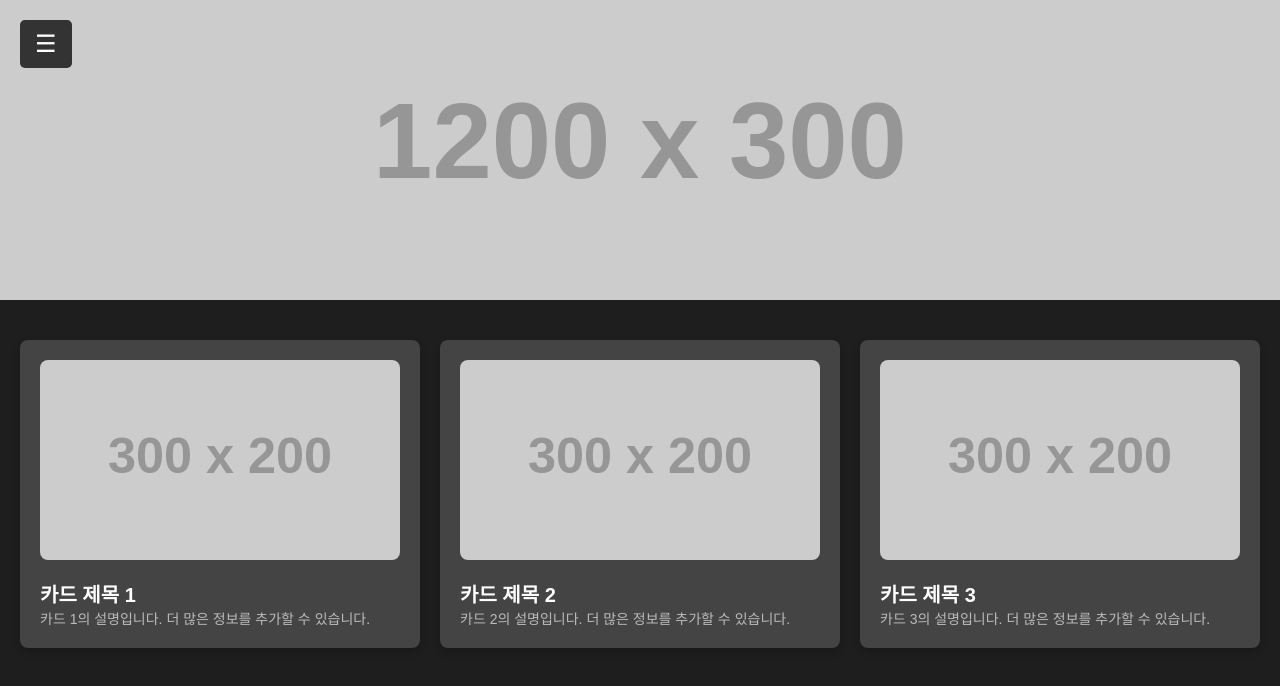
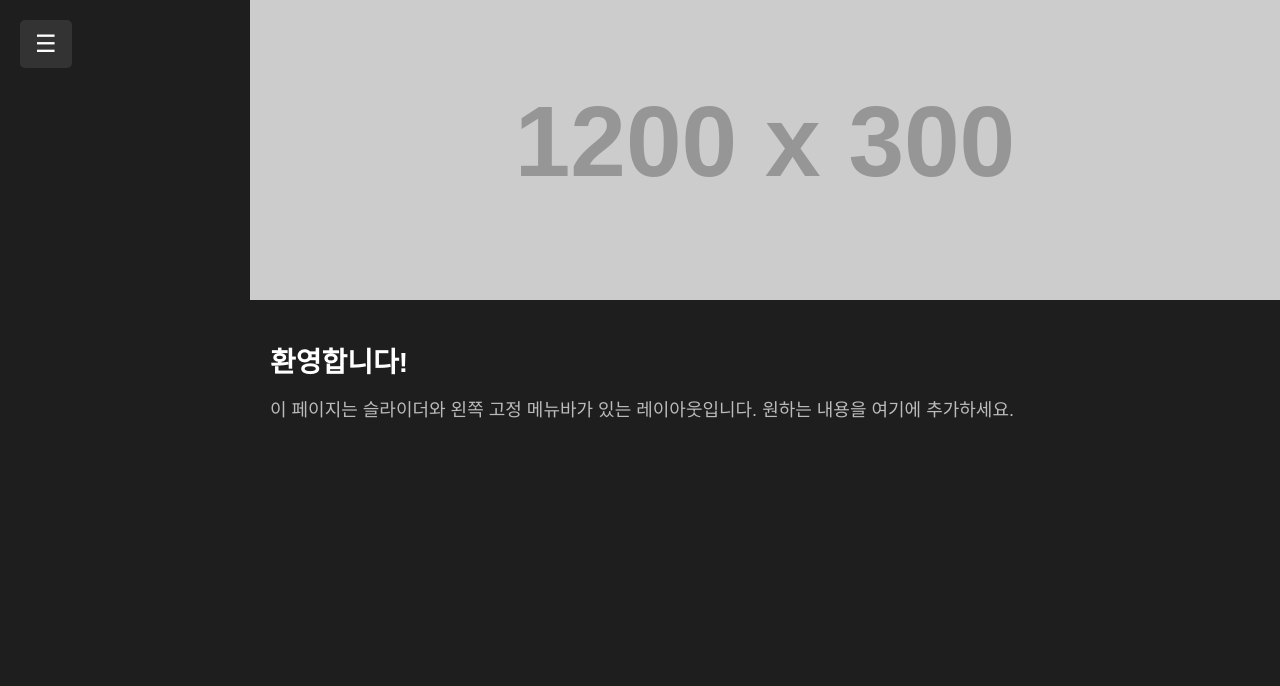
Before and after one commit to dodo3366/dotorage, a plain HTML site: page index.html in a window 1280 px wide. Drawn offline with Linux system fonts and the light colour scheme; placeholder pictures from the web are drawn by us.

Commit message:
Update index.html

```diff
--- a/index.html
+++ b/index.html
@@ -3,7 +3,7 @@
 <head>
   <meta charset="UTF-8">
   <meta name="viewport" content="width=device-width, initial-scale=1.0">
-  <title>모던한 카드 레이아웃 & 네비게이션</title>
+  <title>모던한 슬라이더 & 왼쪽 메뉴</title>
   <style>
     /* 기본 스타일 */
     * {
@@ -71,10 +71,10 @@
 
     /* 슬라이더 */
     .slider-container {
-      position: fixed;
+      position: relative;
       top: 0;
-      left: 0;
-      width: 100%;
+      left: 250px; /* 메뉴바 너비만큼 여백 */
+      width: calc(100% - 250px);
       height: 300px;
       overflow: hidden;
       z-index: 1;
@@ -97,53 +97,40 @@
 
     /* 메인 콘텐츠 */
     .main-content {
-      margin-top: 320px; /* 슬라이더 높이만큼 여백 */
+      margin-top: 20px;
       padding: 20px;
-      display: grid;
-      grid-template-columns: repeat(3, 1fr);
-      gap: 20px;
+      margin-left: 250px; /* 메뉴바 너비만큼 여백 */
     }
 
-    .card {
-      background-color: #444;
-      padding: 20px;
-      border-radius: 8px;
-      box-shadow: 0 4px 8px rgba(0, 0, 0, 0.2);
-      transition: transform 0.3s ease, box-shadow 0.3s ease;
+    .main-content h1 {
+      font-size: 28px;
+      margin-bottom: 15px;
     }
 
-    .card:hover {
-      transform: scale(1.05);
-      box-shadow: 0 6px 12px rgba(0, 0, 0, 0.3);
-    }
-
-    .card img {
-      width: 100%;
-      height: 200px;
-      object-fit: cover;
-      border-radius: 8px;
-    }
-
-    .card h3 {
-      margin-top: 15px;
-      font-size: 20px;
-    }
-
-    .card p {
+    .main-content p {
+      font-size: 18px;
       color: #bbb;
-      font-size: 14px;
     }
 
     /* 반응형 디자인 */
     @media (max-width: 768px) {
+      .slider-container {
+        left: 0;
+        width: 100%;
+      }
+
       .main-content {
-        grid-template-columns: 1fr 1fr;
+        margin-left: 0;
+      }
+
+      .sidebar {
+        width: 200px;
       }
     }
 
     @media (max-width: 480px) {
-      .main-content {
-        grid-template-columns: 1fr;
+      .sidebar {
+        width: 150px;
       }
     }
   </style>
@@ -178,25 +165,10 @@
     </div>
   </div>
 
-  <!-- 카드 레이아웃 -->
+  <!-- 메인 콘텐츠 -->
   <div class="main-content">
-    <div class="card">
-      <img src="https://via.placeholder.com/300x200" alt="카드 이미지 1">
-      <h3>카드 제목 1</h3>
-      <p>카드 1의 설명입니다. 더 많은 정보를 추가할 수 있습니다.</p>
-    </div>
-
-    <div class="card">
-      <img src="https://via.placeholder.com/300x200" alt="카드 이미지 2">
-      <h3>카드 제목 2</h3>
-      <p>카드 2의 설명입니다. 더 많은 정보를 추가할 수 있습니다.</p>
-    </div>
-
-    <div class="card">
-      <img src="https://via.placeholder.com/300x200" alt="카드 이미지 3">
-      <h3>카드 제목 3</h3>
-      <p>카드 3의 설명입니다. 더 많은 정보를 추가할 수 있습니다.</p>
-    </div>
+    <h1>환영합니다!</h1>
+    <p>이 페이지는 슬라이더와 왼쪽 고정 메뉴바가 있는 레이아웃입니다. 원하는 내용을 여기에 추가하세요.</p>
   </div>
 
   <script>
```
